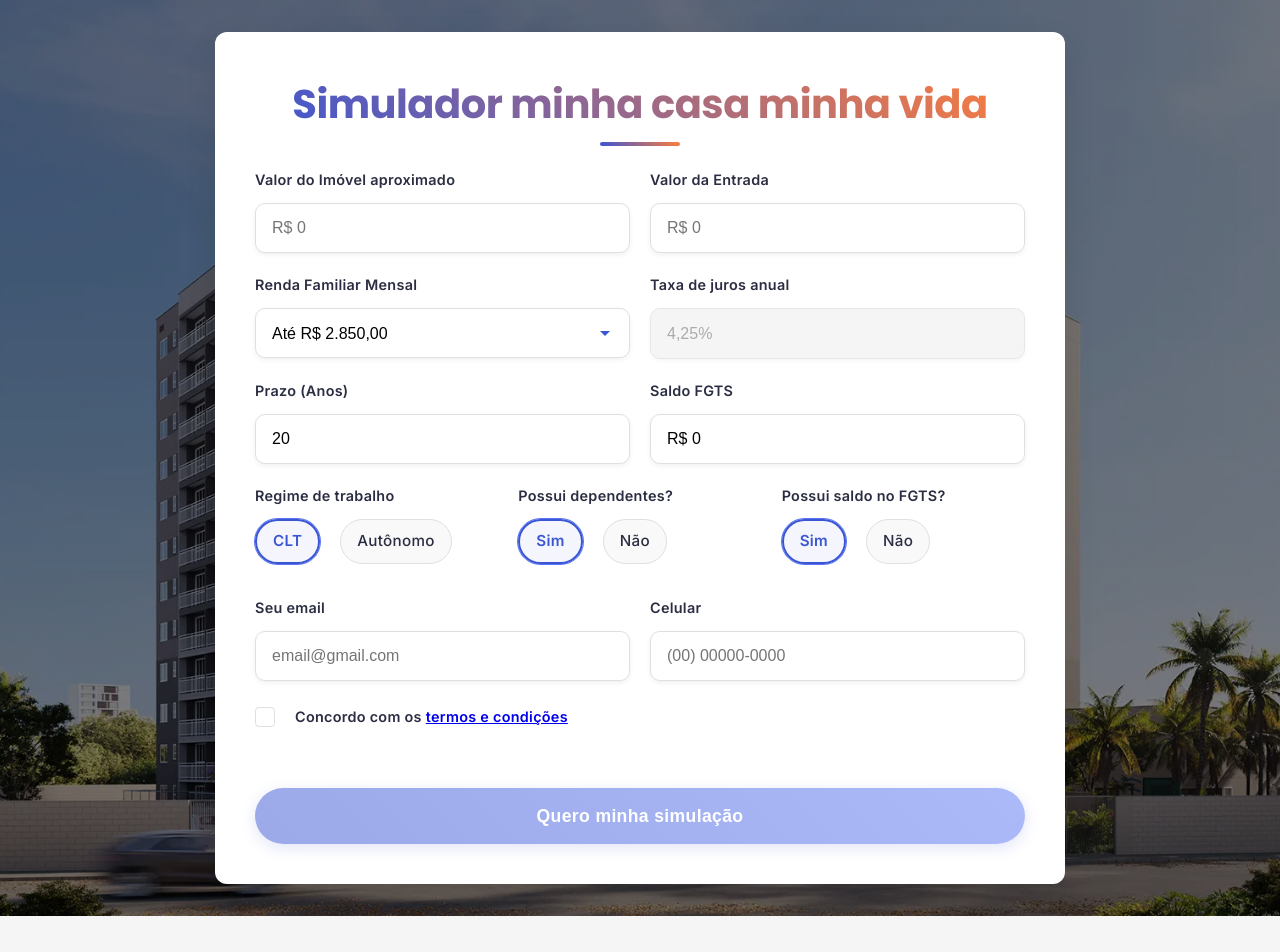
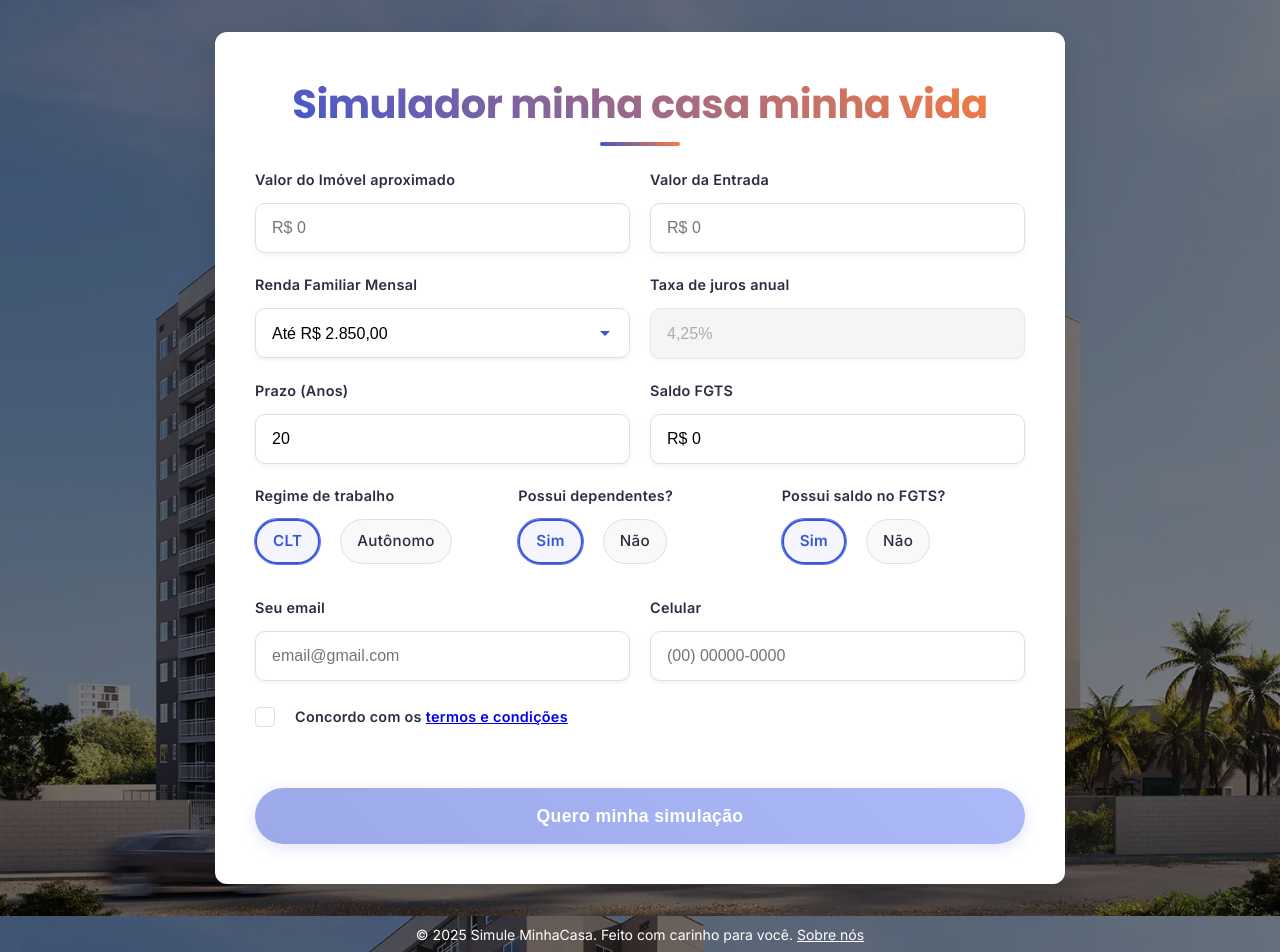
Before and after one commit to Rivas12/minhacasa-simulador-seo, a Next.js app: page / in a window 1280 px wide. Shown: the top 952 px of the page. Before the commit the page ends 916 px from the top, so only its background shows below. Built offline with nearby package versions, Linux system fonts and the light colour scheme; no server answers.

Commit message:
feat: update background styling and add footer to enhance visual appeal

```diff
--- a/src/pages/index.js
+++ b/src/pages/index.js
@@ -189,6 +189,7 @@
   };
 
   return (
+    <>
       <div className="simulator-container">
         <div className="simulator-card">
           <h1 className="handwritten-title">Simulador minha casa minha vida</h1>
@@ -529,5 +530,12 @@
           )}
         </div>
       </div>
+      <footer id='footer'>
+        © {new Date().getFullYear()} Simule MinhaCasa. Feito com carinho para você.
+        <span>
+          {" "}<a href="/sobre" onClick={(e) => { e.preventDefault(); router.push('/sobre'); }}>Sobre nós</a>
+        </span>
+      </footer>
+    </>
   );
 }
--- a/src/styles/globals.css
+++ b/src/styles/globals.css
@@ -27,7 +27,11 @@
 
 body {
   font-family: 'Inter', 'Segoe UI', -apple-system, BlinkMacSystemFont, sans-serif;
-  background-color: #f5f5f5;
+  background-image: linear-gradient(rgba(0, 0, 0, 0.5), rgba(0, 0, 0, 0.5)), url('../images/background_image.webp');
+  background-size: cover;
+  background-position: center;
+  background-repeat: no-repeat;
+  background-attachment: fixed;
   color: var(--text);
   line-height: 1.6;
 }
@@ -425,3 +429,17 @@
   border: 1px solid #ddd;
   opacity: 0.7;
 }
+
+footer {
+  width: 100%;
+  text-align: center;
+  font-size: 14px;
+  background: none !important;
+  background-color: transparent !important;
+  color: #fff;
+  margin: 8px 0;
+}
+
+footer a {
+  color: #fff;
+}
```
Lines whose indentation alone changed are shown as unchanged.
